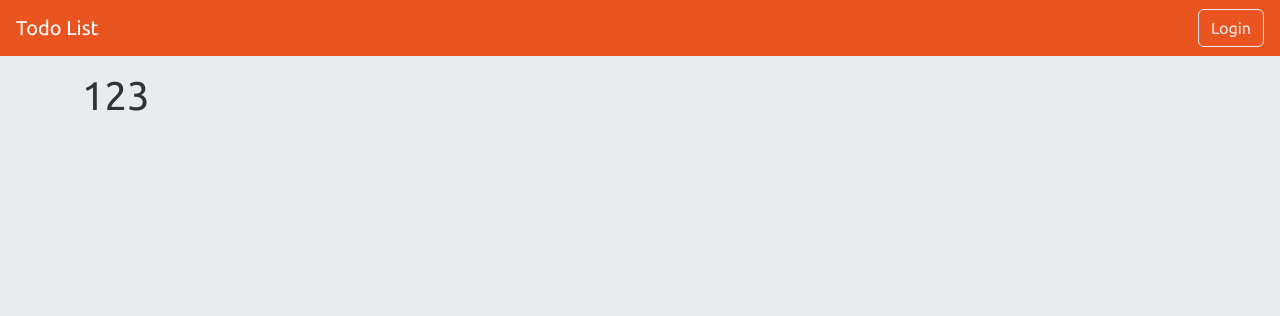
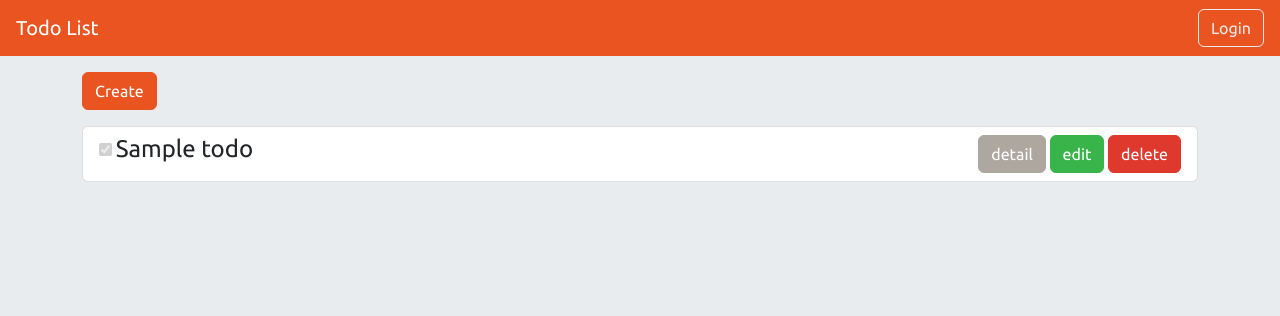
Before and after one commit to raven0613/todo_list_SQL, a Node server app: page / in a window 1280 px wide. Shown: the top 316 px of the page. Run offline with Node 20, Linux system fonts and the light colour scheme; tables that the repository leaves empty hold one stand-in row (values such as "Sample post"); some libraries are stand-ins or nearby versions.

Commit message:
feat: finish homepage

```diff
--- a/routes/module/home.js
+++ b/routes/module/home.js
@@ -1,9 +1,18 @@
 const express = require('express');
 const router = express.Router();
 
+const db = require('../../models')
+const Todo = db.Todo
+const User = db.User
 
 router.get('/', (req, res) => {
-  res.render('index');
+  return Todo
+  .findAll({
+    raw: true,
+    nest: true
+  })
+  .then((todos) => { return res.render('index', { todos: todos }) })
+  .catch((error) => { return res.status(422).json(error) })
 })
 
 
--- a/views/index.hbs
+++ b/views/index.hbs
@@ -1 +1,23 @@
-<h1>123</h1>
+<a href="/todos/new" class="btn btn-primary mb-3">Create</a>
+<ul class="list-group">
+  {{#each todos}}
+  <li class="list-group-item">
+    <div class="row">
+      <div class="col-auto me-auto">
+        <input style="vertical-align: middle;" type="checkbox" name="isDone" {{#if this.isDone }} checked {{/if}}
+          disabled>
+        <h4 style="display: inline; vertical-align: middle;">
+          {{ this.name }}
+        </h4>
+      </div>
+      <div class="col-auto">
+        <a class="btn btn-secondary" href="./todos/{{ this.id }}">detail</a>
+        <a class="btn btn-success" href="./todos/{{ this.id }}/edit">edit</a>
+        <form action="./todos/{{ this.id }}?_method=DELETE" method="POST" style="display: inline;">
+          <button class="btn btn-danger" type="submit">delete</button>
+        </form>
+      </div>
+    </div>
+  </li>
+  {{/each}}
+</ul>
```
